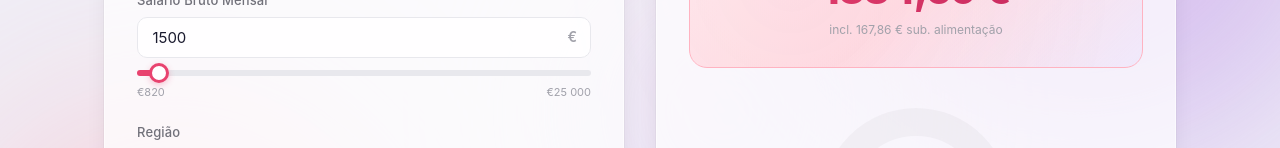
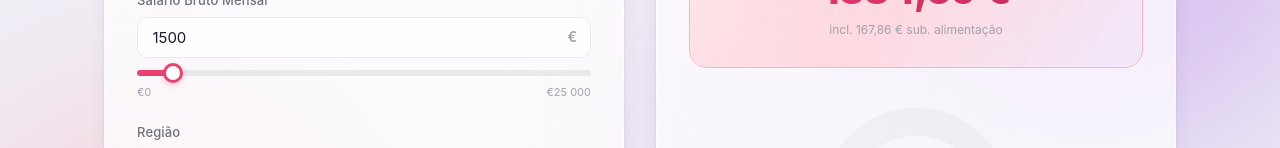
Before and after one commit to PinkOffense/calculation_v1, a React (Vite) app: page / in a window 1280 px wide. Shown: the part 318-466 px from the top of the page. Built offline with nearby package versions, Linux system fonts and the light colour scheme.

Commit message:
Change salary slider minimum from €820 to €0
Supports part-time workers and any gross salary value.

https://claude.ai/code/session_015R6XJxnmysyPXiroP1YDaJ

```diff
--- a/src/components/form/InputForm.tsx
+++ b/src/components/form/InputForm.tsx
@@ -57,17 +57,17 @@ export default function InputForm({ input, onChange }: InputFormProps) {
         <input
           type="range"
           className="salary-slider"
-          min="820"
+          min="0"
           max="25000"
           step="10"
           value={input.grossMonthly}
           onChange={(e) => update('grossMonthly', Number(e.target.value))}
           style={{
-            '--slider-progress': `${((input.grossMonthly - 820) / (25000 - 820)) * 100}%`,
+            '--slider-progress': `${(input.grossMonthly / 25000) * 100}%`,
           } as React.CSSProperties}
         />
         <div className="slider-labels">
-          <span>€820</span>
+          <span>€0</span>
           <span>€25 000</span>
         </div>
         {isCompare && (
```
